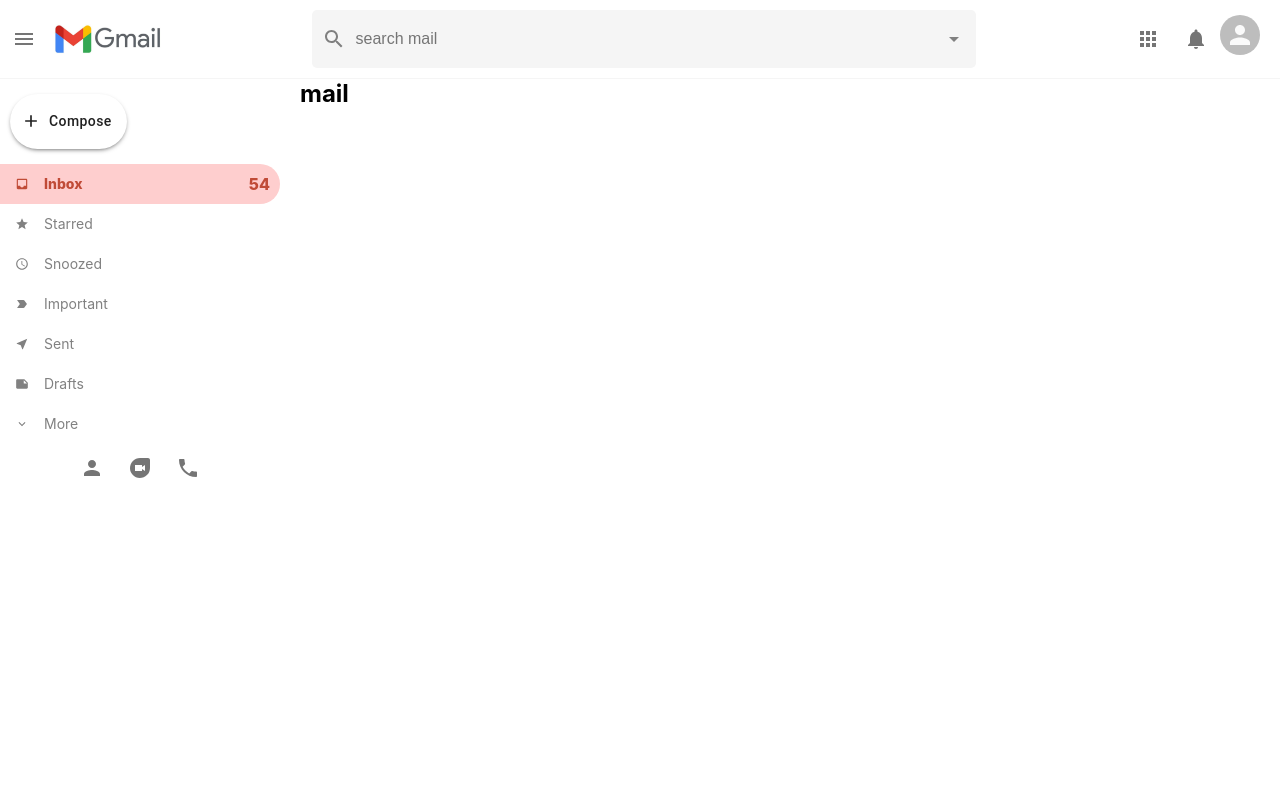
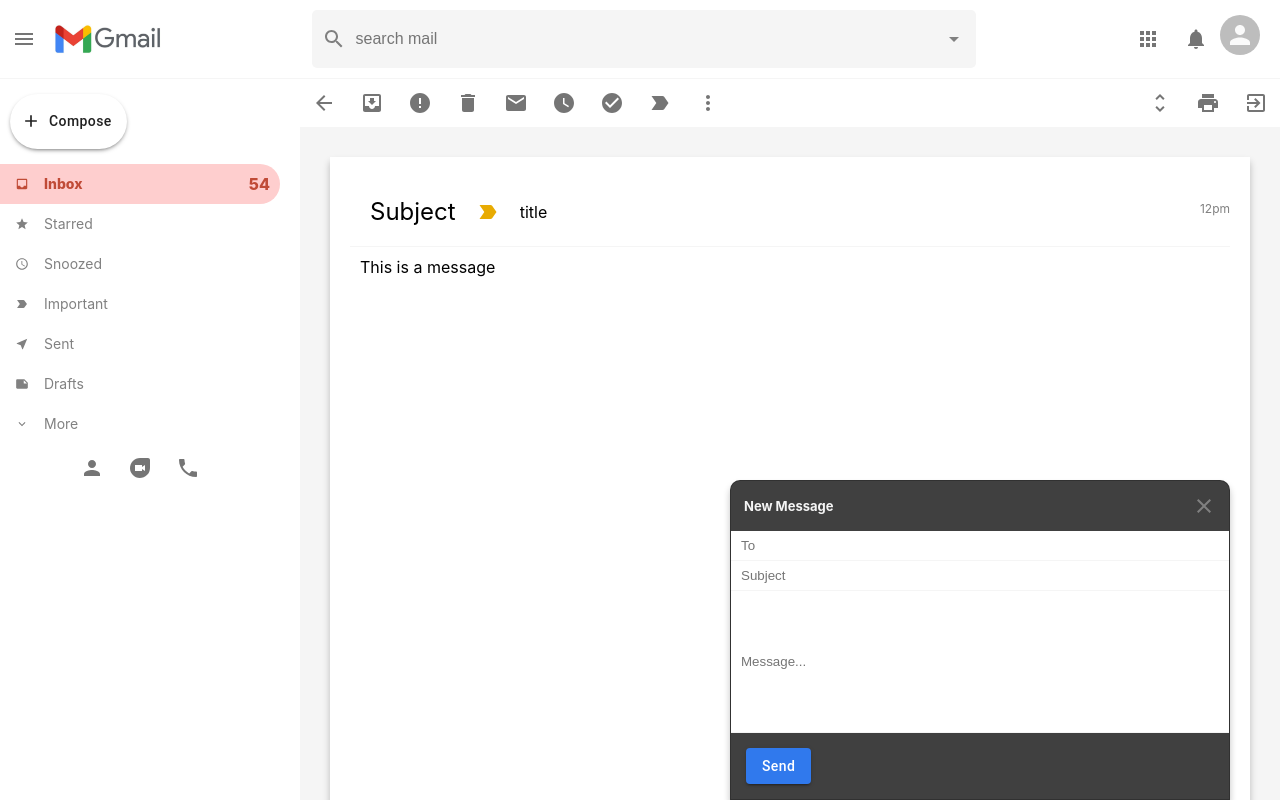
Before and after one commit to nagalokeshp13/gmail-clone-redux, a React (Create React App) app: page /mail in a window 1280 px wide. Both pictures are taken after a click on the button "Compose". Built offline with nearby package versions, Linux system fonts and the light colour scheme.

Commit message:
full email display area ui and compose form complete

```diff
--- a/package.json
+++ b/package.json
@@ -11,6 +11,7 @@
     "@testing-library/user-event": "^7.2.1",
     "react": "^17.0.2",
     "react-dom": "^17.0.2",
+    "react-hook-form": "^7.3.4",
     "react-redux": "^7.2.4",
     "react-router-dom": "^5.2.0",
     "react-scripts": "4.0.3"
--- a/src/App.js
+++ b/src/App.js
@@ -1,12 +1,17 @@
 import React from 'react';
 import { BrowserRouter as Router, Switch, Route } from 'react-router-dom';
+import { useSelector } from 'react-redux';
 import './App.css';
 import Header from './components/Header';
 import Sidebar from './components/Sidebar';
 import Mail from './components/Mail';
 import EmailList from './components/EmailList';
+import SendMail from './components/SendMail';
+import { selectSendMessageIsOpen } from './features/mailSlice';
 
 function App() {
+  const sendMessageIsOpen = useSelector(selectSendMessageIsOpen);
+
   return (
     <Router>
       <div className="app">
@@ -25,6 +30,8 @@
             </Route>
           </Switch>
         </div>
+
+        {sendMessageIsOpen && <SendMail />}
       </div>
     </Router>
   );
--- a/src/app/store.js
+++ b/src/app/store.js
@@ -1,8 +1,9 @@
+/* eslint-disable import/prefer-default-export */
 import { configureStore } from '@reduxjs/toolkit';
-import counterReducer from '../features/counterSlice';
+import mailReducer from '../features/mailSlice';
 
 export const store = configureStore({
   reducer: {
-    counter: counterReducer,
+    mail: mailReducer,
   },
 });
--- a/src/components/Mail.css
+++ b/src/components/Mail.css
@@ -0,0 +1,59 @@
+.mail {
+  flex: 1;
+  background-color: whitesmoke;
+}
+
+.mail__tools {
+  display: flex;
+  justify-content: space-between;
+  background-color: white;
+}
+
+.mail__toolsLeft {
+  display: flex;
+}
+
+.mail__body {
+  display: flex;
+  flex-direction: column;
+  margin: 30px;
+  background-color: white;
+  padding: 20px;
+  height: 100vh;
+  box-shadow: 0px 5px 7px 0px rgba(0, 0, 0, 0.24);
+}
+
+.mail__bodyHeader {
+  display: flex;
+  align-items: center;
+  border-bottom: 1px solid whitesmoke;
+  padding: 20px;
+  position: relative;
+}
+
+.mail__bodyHeader > h2 {
+  font-weight: 400;
+  margin-right: 20px;
+}
+
+.mail__bodyHeader > p {
+  margin-left: 20px;
+}
+
+.mail__important {
+  color: #e8ab02 !important;
+}
+
+.mail__message > p {
+  padding: 10px;
+  margin-right: 20px;
+  overflow-wrap: break-word;
+}
+
+.mail__time {
+  position: absolute;
+  top: 24px;
+  right: 0;
+  font-size: 12px;
+  color: grey;
+}
--- a/src/components/Mail.js
+++ b/src/components/Mail.js
@@ -1,10 +1,92 @@
 import React from 'react';
+import { useHistory } from 'react-router-dom';
+import { IconButton } from '@material-ui/core';
 import './Mail.css';
+import ArrowBackIcon from '@material-ui/icons/ArrowBack';
+import MoveToInboxIcon from '@material-ui/icons/MoveToInbox';
+import ErrorIcon from '@material-ui/icons/Error';
+import DeleteIcon from '@material-ui/icons/Delete';
+import EmailIcon from '@material-ui/icons/Email';
+import WatchLaterIcon from '@material-ui/icons/WatchLater';
+import CheckCircleIcon from '@material-ui/icons/CheckCircle';
+import LabelImportantIcon from '@material-ui/icons/LabelImportant';
+import MoreVertIcon from '@material-ui/icons/MoreVert';
+import UnfoldMoreIcon from '@material-ui/icons/UnfoldMore';
+import PrintIcon from '@material-ui/icons/Print';
+import ExitToAppIcon from '@material-ui/icons/ExitToApp';
 
 function Mail() {
+  const history = useHistory();
+
   return (
     <div className="mail">
-      <h2>mail</h2>
+      <div className="mail__tools">
+        <div className="mail__toolsLeft">
+          <IconButton onClick={() => history.push('/')}>
+            <ArrowBackIcon />
+          </IconButton>
+
+          <IconButton>
+            <MoveToInboxIcon />
+          </IconButton>
+
+          <IconButton>
+            <ErrorIcon />
+          </IconButton>
+
+          <IconButton>
+            <DeleteIcon />
+          </IconButton>
+
+          <IconButton>
+            <EmailIcon />
+          </IconButton>
+
+          <IconButton>
+            <WatchLaterIcon />
+          </IconButton>
+
+          <IconButton>
+            <CheckCircleIcon />
+          </IconButton>
+
+          <IconButton>
+            <LabelImportantIcon />
+          </IconButton>
+
+          <IconButton>
+            <MoreVertIcon />
+          </IconButton>
+        </div>
+
+        <div className="mail__toolsRight">
+          <IconButton>
+            <UnfoldMoreIcon />
+          </IconButton>
+
+          <IconButton>
+            <PrintIcon />
+          </IconButton>
+
+          <IconButton>
+            <ExitToAppIcon />
+          </IconButton>
+        </div>
+      </div>
+
+      <div className="mail__body">
+        <div className="mail__bodyHeader">
+          <h2>Subject</h2>
+
+          <LabelImportantIcon className="mail__important" />
+          <p>title</p>
+          <p className="mail__time">12pm</p>
+        </div>
+
+        <div className="mail__message">
+          <p>This is a message</p>
+        </div>
+      </div>
     </div>
   );
 }
--- /dev/null
+++ b/src/components/SendMail.css
@@ -0,0 +1,64 @@
+.sendMail {
+  position: absolute;
+  bottom: 0;
+  right: 50px;
+  background-color: #404040;
+  width: 40%;
+  height: 40%;
+  max-width: 500px;
+  border-top-left-radius: 10px;
+  border-top-right-radius: 10px;
+  display: flex;
+  flex-direction: column;
+  border: 1px solid rgba(0, 0, 0, 0.24);
+  box-shadow: 0px 5px 7px 0px rgba(0, 0, 0, 0.24);
+}
+
+.sendMail__header {
+  padding: 13px;
+  display: flex;
+  justify-content: space-between;
+  align-items: center;
+  color: grey;
+}
+
+.sendMail__header > h3 {
+  color: whitesmoke;
+  font-size: 13px;
+}
+
+.sendMail__send {
+  color: white !important;
+  background-color: #3079ed !important;
+  text-transform: capitalize !important;
+  margin: 15px !important;
+}
+
+.sendMail__close {
+  cursor: pointer;
+}
+
+.sendMail > form {
+  flex: 1;
+  display: flex;
+  flex-direction: column;
+}
+
+.sendMail > form > input {
+  height: 30px;
+  padding: 10px;
+  border: none;
+  border-bottom: 1px solid whitesmoke;
+  outline: none;
+}
+
+.sendMail__message {
+  flex: 1;
+}
+
+.sendMail__error {
+  background-color: white;
+  color: red;
+  text-align: right;
+  padding: 2px;
+}
--- /dev/null
+++ b/src/components/SendMail.js
@@ -0,0 +1,74 @@
+import React from 'react';
+import { useForm } from 'react-hook-form';
+import { useDispatch } from 'react-redux';
+import { Button } from '@material-ui/core';
+import CloseIcon from '@material-ui/icons/Close';
+import './SendMail.css';
+import { closeSendMessage } from '../features/mailSlice';
+
+function SendMail() {
+  const dispatch = useDispatch();
+
+  const {
+    register,
+    handleSubmit,
+    formState: { errors },
+  } = useForm();
+
+  const onSubmit = (formData) => {
+    console.log(formData);
+  };
+
+  return (
+    <div className="sendMail">
+      <div className="sendMail__header">
+        <h3>New Message</h3>
+        <CloseIcon
+          className="sendMail__close"
+          onClick={() => dispatch(closeSendMessage())}
+        />
+      </div>
+
+      <form onSubmit={handleSubmit(onSubmit)}>
+        <input
+          {...register('to', { required: true })}
+          type="email"
+          placeholder="To"
+        />
+        {errors.to && <p className="sendMail__error">To is required</p>}
+
+        <input
+          {...register('subject', { required: true })}
+          type="text"
+          placeholder="Subject"
+        />
+        {errors.subject && (
+          <p className="sendMail__error">Subject is required</p>
+        )}
+
+        <input
+          {...register('message', { required: true })}
+          className="sendMail__message"
+          type="text"
+          placeholder="Message..."
+        />
+        {errors.message && (
+          <p className="sendMail__error">Message is required</p>
+        )}
+
+        <div className="sendMail__options">
+          <Button
+            className="sendMail__send"
+            variant="contained"
+            color="primary"
+            type="submit"
+          >
+            Send
+          </Button>
+        </div>
+      </form>
+    </div>
+  );
+}
+
+export default SendMail;
--- a/src/components/Sidebar.js
+++ b/src/components/Sidebar.js
@@ -1,4 +1,5 @@
 import React from 'react';
+import { useDispatch } from 'react-redux';
 import { Button, IconButton } from '@material-ui/core';
 import AddIcon from '@material-ui/icons/Add';
 import InboxIcon from '@material-ui/icons/Inbox';
@@ -13,13 +14,17 @@
 import PhoneIcon from '@material-ui/icons/Phone';
 import './Sidebar.css';
 import SidebarOption from './SidebarOption';
+import { openSendMessage } from '../features/mailSlice';
 
 function Sidebar() {
+  const dispatch = useDispatch();
+
   return (
     <div className="sidebar">
       <Button
         className="sidebar__compose"
         startIcon={<AddIcon fontSize="large" />}
+        onClick={() => dispatch(openSendMessage())}
       >
         Compose
       </Button>
--- a/src/features/counterSlice.js
+++ /dev/null
@@ -1,26 +0,0 @@
-import { createSlice } from '@reduxjs/toolkit';
-
-export const counterSlice = createSlice({
-  name: 'counter',
-  initialState: {
-    value: 0,
-    status: 'idle',
-  },
-  reducers: {
-    increment: (state) => {
-      state.value += 1;
-    },
-    decrement: (state) => {
-      state.value -= 1;
-    },
-    incrementByAmount: (state, action) => {
-      state.value += action.payload;
-    },
-  },
-});
-
-export const { increment, decrement, incrementByAmount } = counterSlice.actions;
-
-export const selectCount = (state) => state.counter.value;
-
-export default counterSlice.reducer;
--- /dev/null
+++ b/src/features/mailSlice.js
@@ -0,0 +1,23 @@
+import { createSlice } from '@reduxjs/toolkit';
+
+export const mailSlice = createSlice({
+  name: 'mail',
+  initialState: {
+    sendMessageIsOpen: false,
+  },
+  reducers: {
+    openSendMessage: (state) => {
+      state.sendMessageIsOpen = true;
+    },
+
+    closeSendMessage: (state) => {
+      state.sendMessageIsOpen = false;
+    },
+  },
+});
+
+export const { openSendMessage, closeSendMessage } = mailSlice.actions;
+
+export const selectSendMessageIsOpen = (state) => state.mail.sendMessageIsOpen;
+
+export default mailSlice.reducer;
```
Also changed, not shown: 1 other file (tests, documents, lock files or other folders).
